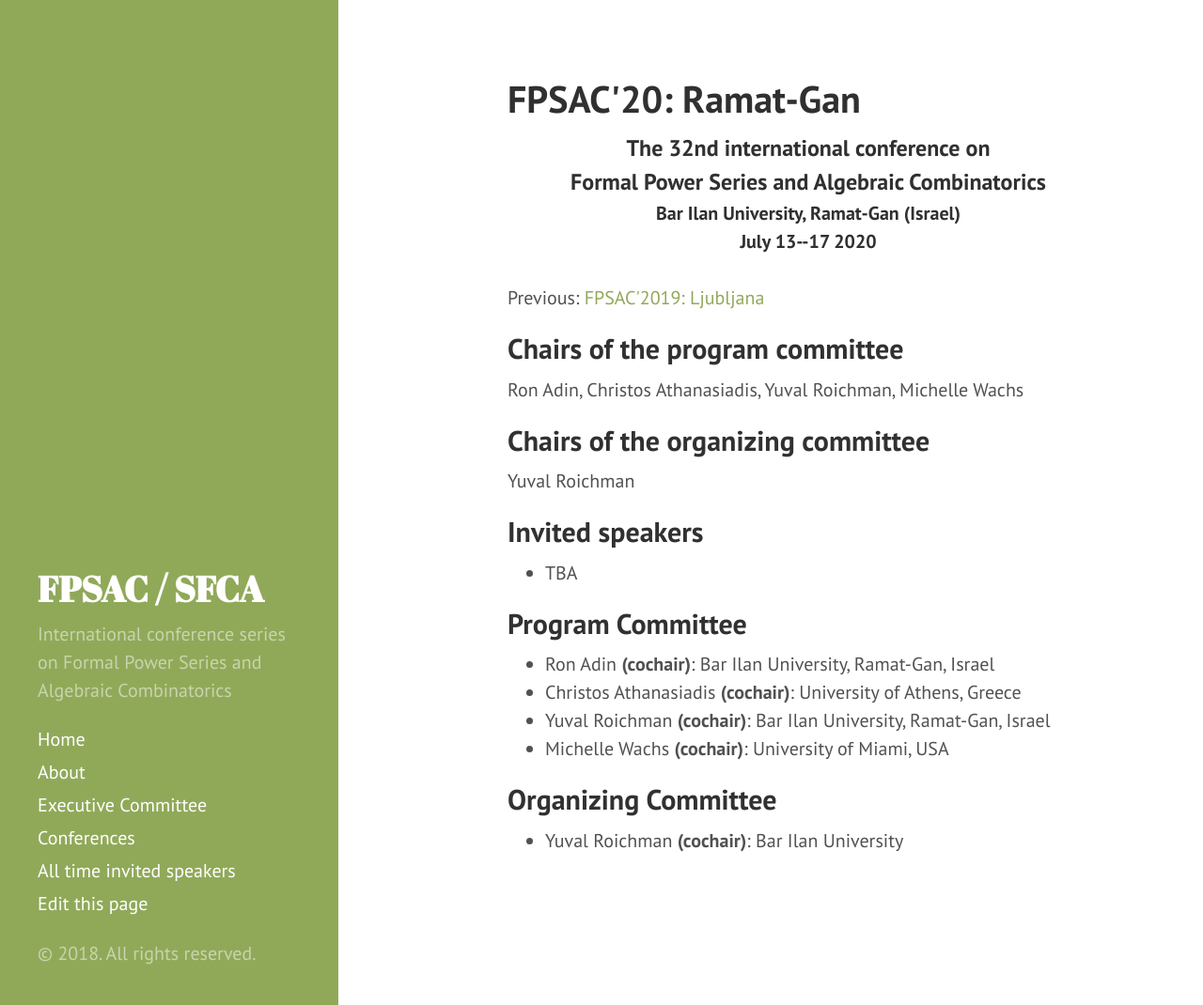
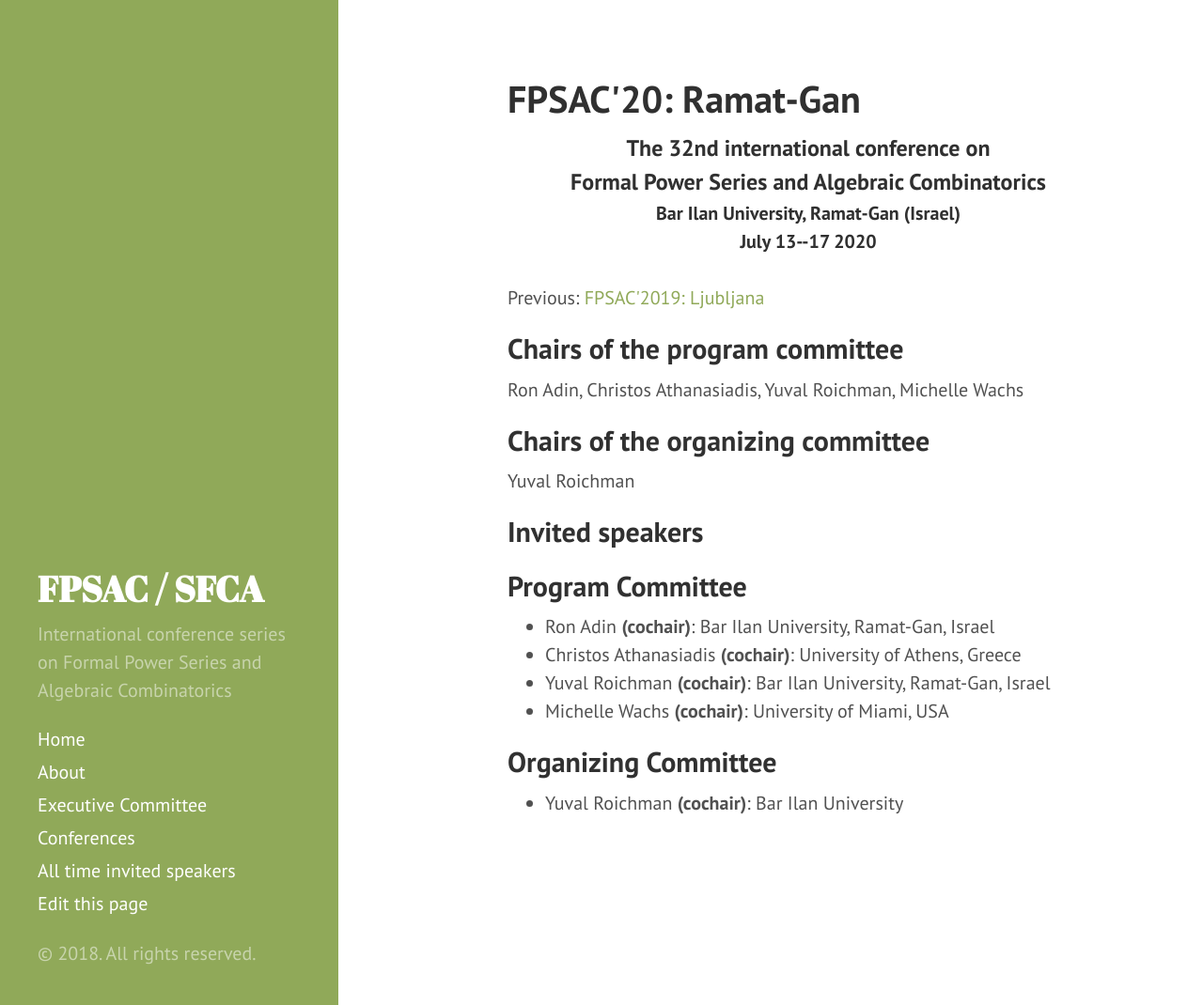
Before and after one commit to FPSAC/FPSAC.github.io, a Jekyll site: the page built from _confs/fpsac-2020.md, in a window 1280 px wide and 1070 px high. Shown: the whole window at 94% size. Built offline with Jekyll 4.4.1, drawn with Linux system fonts in a browser that asks for light colours.

Commit message:
Removed TBA

```diff
--- a/_confs/fpsac-2020.md
+++ b/_confs/fpsac-2020.md
@@ -9,9 +9,6 @@
 site:
 
 invited_speakers:
-
-- name: TBA
-  affiliation:
 
 program_committee:
 
```
